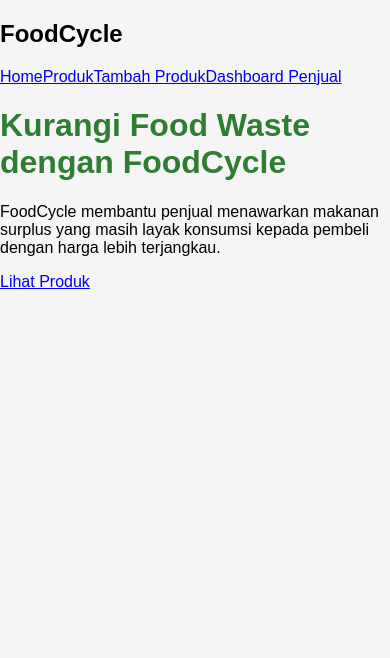
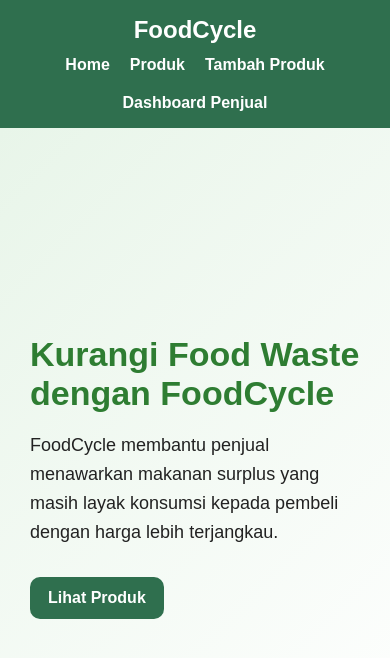
Before and after one commit to Jez-z/foodcycle-app, a React (Vite) app: page / in a window 390 px wide. Shown: the top 658 px of the page. Built offline with nearby package versions, Linux system fonts and the light colour scheme.

Commit message:
Update FoodCycle app styling

```diff
--- a/src/App.css
+++ b/src/App.css
@@ -1,184 +1,231 @@
-.counter {
-  font-size: 16px;
-  padding: 5px 10px;
-  border-radius: 5px;
-  color: var(--accent);
-  background: var(--accent-bg);
-  border: 2px solid transparent;
-  transition: border-color 0.3s;
-  margin-bottom: 24px;
+* {
+  box-sizing: border-box;
+}
 
-  &:hover {
-    border-color: var(--accent-border);
-  }
-  &:focus-visible {
-    outline: 2px solid var(--accent);
-    outline-offset: 2px;
-  }
+body {
+  margin: 0;
+  font-family: Arial, sans-serif;
+  background: #f7f7f7;
+  color: #222;
+}
+
+a {
+  text-decoration: none;
+  color: inherit;
+}
+
+.navbar {
+  background: #2f6f4e;
+  color: white;
+  padding: 16px 40px;
+  display: flex;
+  justify-content: space-between;
+  align-items: center;
+}
+
+.navbar h2 {
+  margin: 0;
+}
+
+.nav-links {
+  display: flex;
+  gap: 20px;
+}
+
+.nav-links a {
+  color: white;
+  font-weight: bold;
 }
 
 .hero {
-  position: relative;
+  min-height: 80vh;
+  display: flex;
+  align-items: center;
+  padding: 60px;
+  background: linear-gradient(135deg, #e8f5e9, #ffffff);
+}
 
-  .base,
-  .framework,
-  .vite {
-    inset-inline: 0;
-    margin: 0 auto;
+.hero h1 {
+  font-size: 48px;
+  max-width: 700px;
+  margin-bottom: 16px;
+}
+
+.hero p {
+  max-width: 650px;
+  font-size: 18px;
+  line-height: 1.6;
+}
+
+.page {
+  padding: 40px;
+}
+
+.product-grid {
+  display: grid;
+  grid-template-columns: repeat(auto-fit, minmax(260px, 1fr));
+  gap: 24px;
+  margin-top: 24px;
+}
+
+.product-card {
+  background: white;
+  border-radius: 16px;
+  overflow: hidden;
+  box-shadow: 0 4px 14px rgba(0, 0, 0, 0.1);
+}
+
+.product-card img {
+  width: 100%;
+  height: 180px;
+  object-fit: cover;
+}
+
+.product-content {
+  padding: 20px;
+}
+
+.price-row {
+  display: flex;
+  gap: 12px;
+  align-items: center;
+  margin: 12px 0;
+}
+
+.price-row strong {
+  color: #2f6f4e;
+  font-size: 18px;
+}
+
+.price-row span {
+  color: #888;
+  text-decoration: line-through;
+}
+
+.button {
+  display: inline-block;
+  background: #2f6f4e;
+  color: white;
+  border: none;
+  padding: 12px 18px;
+  border-radius: 10px;
+  cursor: pointer;
+  font-weight: bold;
+  margin-top: 12px;
+}
+
+.button:hover {
+  background: #24583d;
+}
+
+.detail-layout {
+  display: grid;
+  grid-template-columns: 1fr 1fr;
+  gap: 40px;
+  align-items: start;
+}
+
+.detail-image {
+  width: 100%;
+  border-radius: 18px;
+  object-fit: cover;
+  max-height: 420px;
+}
+
+.detail-content {
+  background: white;
+  padding: 28px;
+  border-radius: 18px;
+  box-shadow: 0 4px 14px rgba(0, 0, 0, 0.1);
+}
+
+.detail-price strong {
+  font-size: 24px;
+}
+
+.form {
+  background: white;
+  padding: 24px;
+  border-radius: 18px;
+  max-width: 700px;
+  display: flex;
+  flex-direction: column;
+  gap: 14px;
+  box-shadow: 0 4px 14px rgba(0, 0, 0, 0.1);
+}
+
+.form input,
+.form textarea {
+  padding: 12px;
+  border: 1px solid #ccc;
+  border-radius: 10px;
+  font-size: 14px;
+}
+
+.form textarea {
+  min-height: 120px;
+}
+
+.checkout-box {
+  max-width: 700px;
+}
+
+.summary-card {
+  background: white;
+  padding: 28px;
+  border-radius: 18px;
+  box-shadow: 0 4px 14px rgba(0, 0, 0, 0.1);
+}
+
+.table-wrapper {
+  overflow-x: auto;
+  background: white;
+  border-radius: 18px;
+  padding: 20px;
+  box-shadow: 0 4px 14px rgba(0, 0, 0, 0.1);
+}
+
+table {
+  width: 100%;
+  border-collapse: collapse;
+}
+
+th,
+td {
+  padding: 14px;
+  border-bottom: 1px solid #ddd;
+  text-align: left;
+}
+
+th {
+  background: #e8f5e9;
+}
+
+@media (max-width: 768px) {
+  .navbar {
+    flex-direction: column;
+    gap: 12px;
+    padding: 16px;
   }
 
-  .base {
-    width: 170px;
-    position: relative;
-    z-index: 0;
+  .nav-links {
+    flex-wrap: wrap;
+    justify-content: center;
   }
 
-  .framework,
-  .vite {
-    position: absolute;
+  .hero {
+    padding: 30px;
   }
 
-  .framework {
-    z-index: 1;
-    top: 34px;
-    height: 28px;
-    transform: perspective(2000px) rotateZ(300deg) rotateX(44deg) rotateY(39deg)
-      scale(1.4);
+  .hero h1 {
+    font-size: 34px;
   }
 
-  .vite {
-    z-index: 0;
-    top: 107px;
-    height: 26px;
-    width: auto;
-    transform: perspective(2000px) rotateZ(300deg) rotateX(40deg) rotateY(39deg)
-      scale(0.8);
+  .page {
+    padding: 24px;
+  }
+
+  .detail-layout {
+    grid-template-columns: 1fr;
   }
 }
-
-#center {
-  display: flex;
-  flex-direction: column;
-  gap: 25px;
-  place-content: center;
-  place-items: center;
-  flex-grow: 1;
-
-  @media (max-width: 1024px) {
-    padding: 32px 20px 24px;
-    gap: 18px;
-  }
-}
-
-#next-steps {
-  display: flex;
-  border-top: 1px solid var(--border);
-  text-align: left;
-
-  & > div {
-    flex: 1 1 0;
-    padding: 32px;
-    @media (max-width: 1024px) {
-      padding: 24px 20px;
-    }
-  }
-
-  .icon {
-    margin-bottom: 16px;
-    width: 22px;
-    height: 22px;
-  }
-
-  @media (max-width: 1024px) {
-    flex-direction: column;
-    text-align: center;
-  }
-}
-
-#docs {
-  border-right: 1px solid var(--border);
-
-  @media (max-width: 1024px) {
-    border-right: none;
-    border-bottom: 1px solid var(--border);
-  }
-}
-
-#next-steps ul {
-  list-style: none;
-  padding: 0;
-  display: flex;
-  gap: 8px;
-  margin: 32px 0 0;
-
-  .logo {
-    height: 18px;
-  }
-
-  a {
-    color: var(--text-h);
-    font-size: 16px;
-    border-radius: 6px;
-    background: var(--social-bg);
-    display: flex;
-    padding: 6px 12px;
-    align-items: center;
-    gap: 8px;
-    text-decoration: none;
-    transition: box-shadow 0.3s;
-
-    &:hover {
-      box-shadow: var(--shadow);
-    }
-    .button-icon {
-      height: 18px;
-      width: 18px;
-    }
-  }
-
-  @media (max-width: 1024px) {
-    margin-top: 20px;
-    flex-wrap: wrap;
-    justify-content: center;
-
-    li {
-      flex: 1 1 calc(50% - 8px);
-    }
-
-    a {
-      width: 100%;
-      justify-content: center;
-      box-sizing: border-box;
-    }
-  }
-}
-
-#spacer {
-  height: 88px;
-  border-top: 1px solid var(--border);
-  @media (max-width: 1024px) {
-    height: 48px;
-  }
-}
-
-.ticks {
-  position: relative;
-  width: 100%;
-
-  &::before,
-  &::after {
-    content: '';
-    position: absolute;
-    top: -4.5px;
-    border: 5px solid transparent;
-  }
-
-  &::before {
-    left: 0;
-    border-left-color: var(--border);
-  }
-  &::after {
-    right: 0;
-    border-right-color: var(--border);
-  }
-}
```
